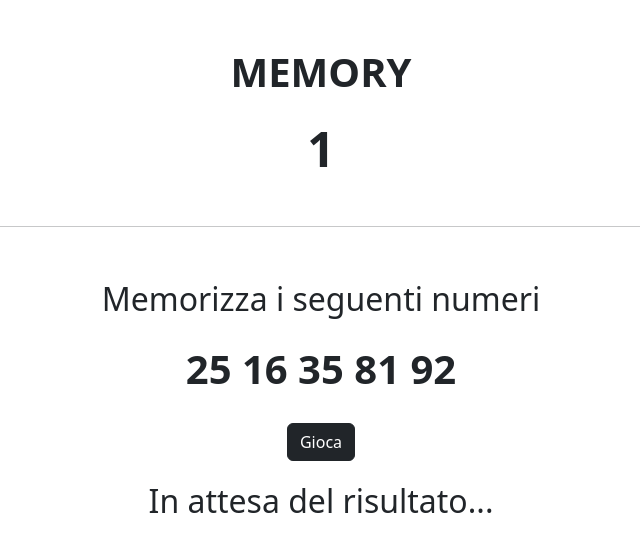
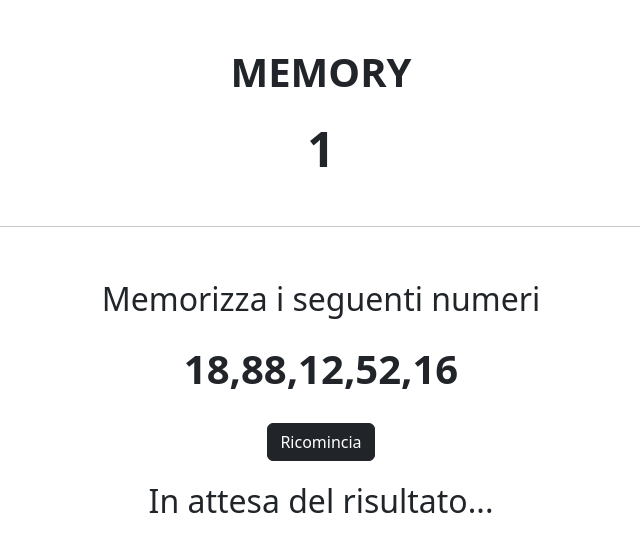
Before and after one commit to PlacidoBonfiglio/js-simon, a plain HTML site: page index.html in a window 1280 px wide. Both pictures are taken after a click on the button "Gioca". Shown: the whole page, without its empty margins (319-959 px from the left). Drawn offline with nearby package versions, Linux system fonts and the light colour scheme.

Commit message:
generate 5 diffenrent numbers

```diff
--- a/index.html
+++ b/index.html
@@ -23,7 +23,7 @@
             <hr class="mt-5 mb-5">
             <p>Memorizza i seguenti numeri</p>
             <div id="mem-numbers">
-                25 16 35 81 92
+                <!-- NUMERI GENERATI IN JS -->
             </div>
             <div class="d-none" id="div-input">
                 <input type="number">
--- a/script.js
+++ b/script.js
@@ -6,21 +6,49 @@ console.log('JS OK');
 // Sostituisco i numeri casuali con gli input
 // Stampo i numeri che l'utente ha indovinato
 
+//FUNZIONI
+// Creo funzione che genera numeri casuali
+const createRandomNumbers = (max, totalNumbers) => {
+    const randomNumbers = [];
+
+    // Ciclo while poiché dovrò pescare più volte il numero casuale per non avere doppioni
+    while (randomNumbers.length < totalNumbers) {
+        const randomNumber = Math.floor(Math.random() * max) + 1;
+
+        // Controllo se il numero creato è già nell'array. Se si, genero altri numeri
+        if (!randomNumbers.includes(randomNumber)) {
+            randomNumbers.push(randomNumber);
+        }
+    }
+    return randomNumbers;
+}
+
 
 const timerElement = document.getElementById('timer');
 const numbersElement = document.getElementById('mem-numbers');
 const inputSection = document.getElementById('div-input');
+const input = document.querySelector('input');
 const playButton = document.querySelector('button');
 const messageElement = document.getElementById('message');
 
 let seconds = 3;
 timerElement.innerText = seconds;
 
+let memoryNumbers;
+
+//
 playButton.addEventListener('click', () => {
     const cowntdown = setInterval(() => {
         timerElement.innerText = --seconds;
         if (seconds === 0) clearInterval(cowntdown);
     }, 1000)
 
+    // Modufuco la scritto all'interno del bottone
+    playButton.innerText = 'Ricomincia';
+
+    //
+    const memoryNumbers = createRandomNumbers(100, 5);
+    numbersElement.innerText = memoryNumbers;
+
 
 })
```
